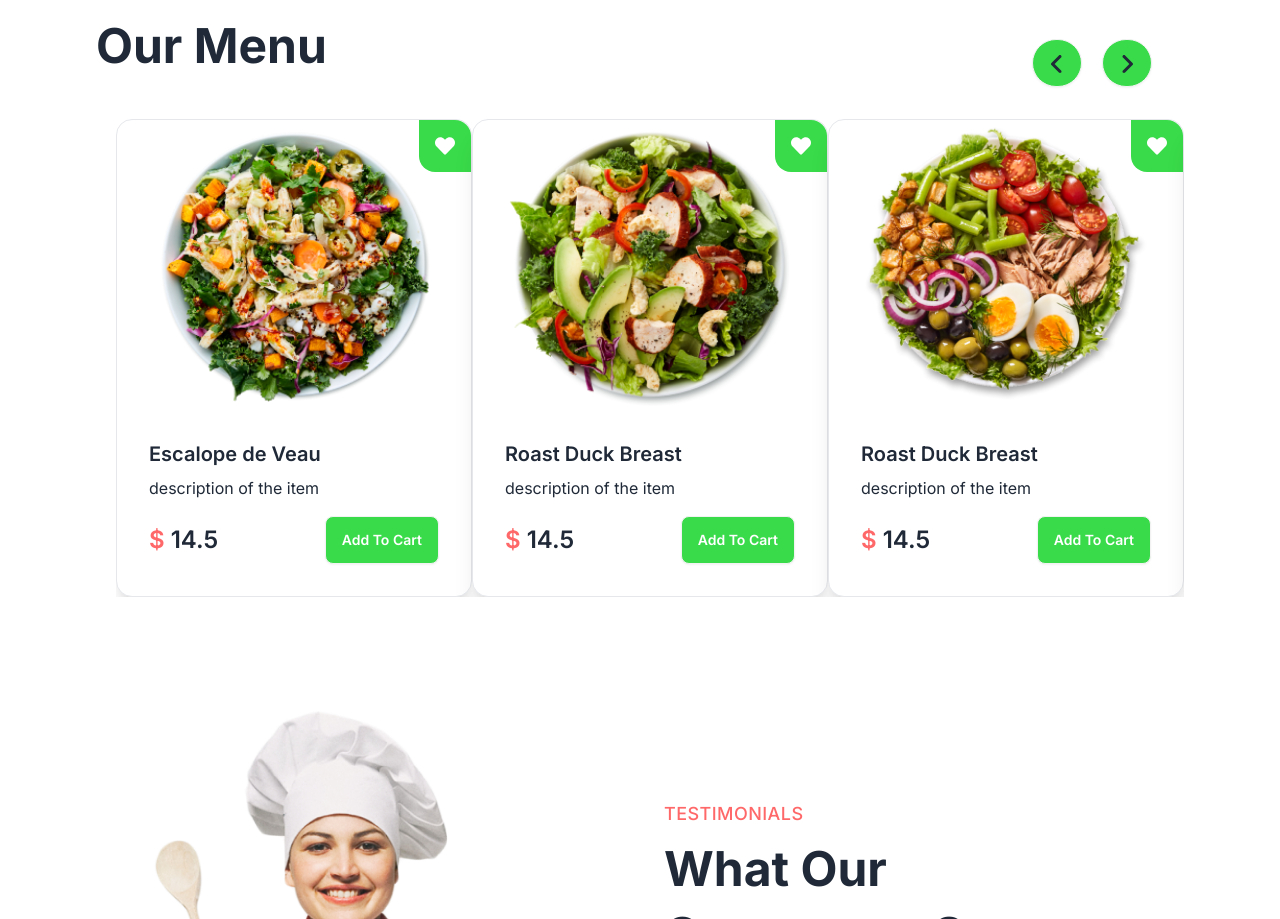
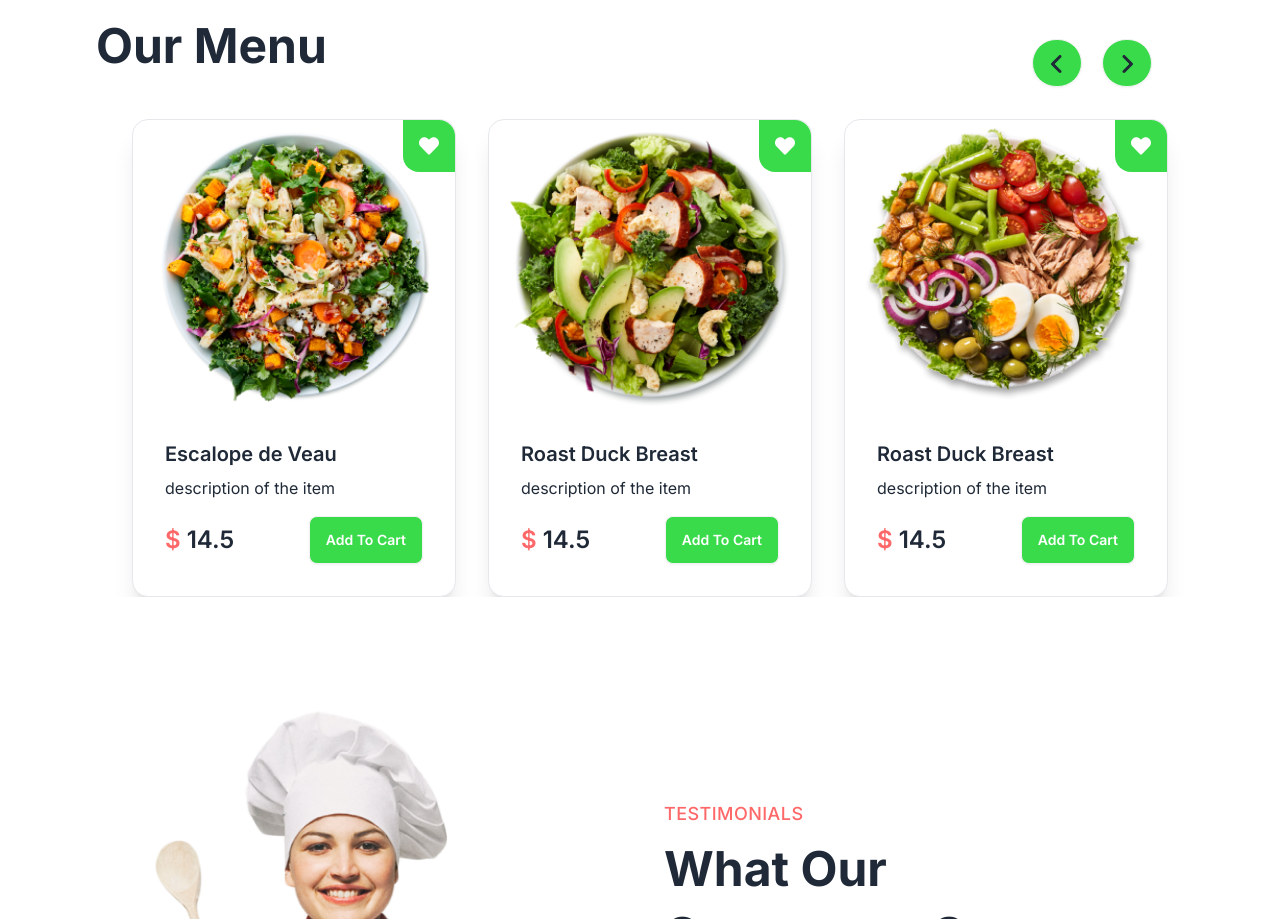
Before and after one commit to HossainRafi/Foodi, a React (Vite) app in the folder foodi-client/: page / in a window 1280 px wide. Shown: the part 1697-2616 px from the top of the page. Built offline with nearby package versions, Linux system fonts and the light colour scheme; no server answers.

Commit message:
carousel gap

```diff
--- a/foodi-client/src/pages/home/SpecialDishes.jsx
+++ b/foodi-client/src/pages/home/SpecialDishes.jsx
@@ -118,7 +118,9 @@ export const SpecialDishes = () => {
         className="overflow-hidden mt-10 space-x-5 gap-10"
       >
         {recipes.map((item, i) => (
-          <Cards item={item} key={i} />
+          <div key={i} className="px-4">
+            <Cards item={item} />
+          </div>
         ))}
       </Slider>
     </div>
```
